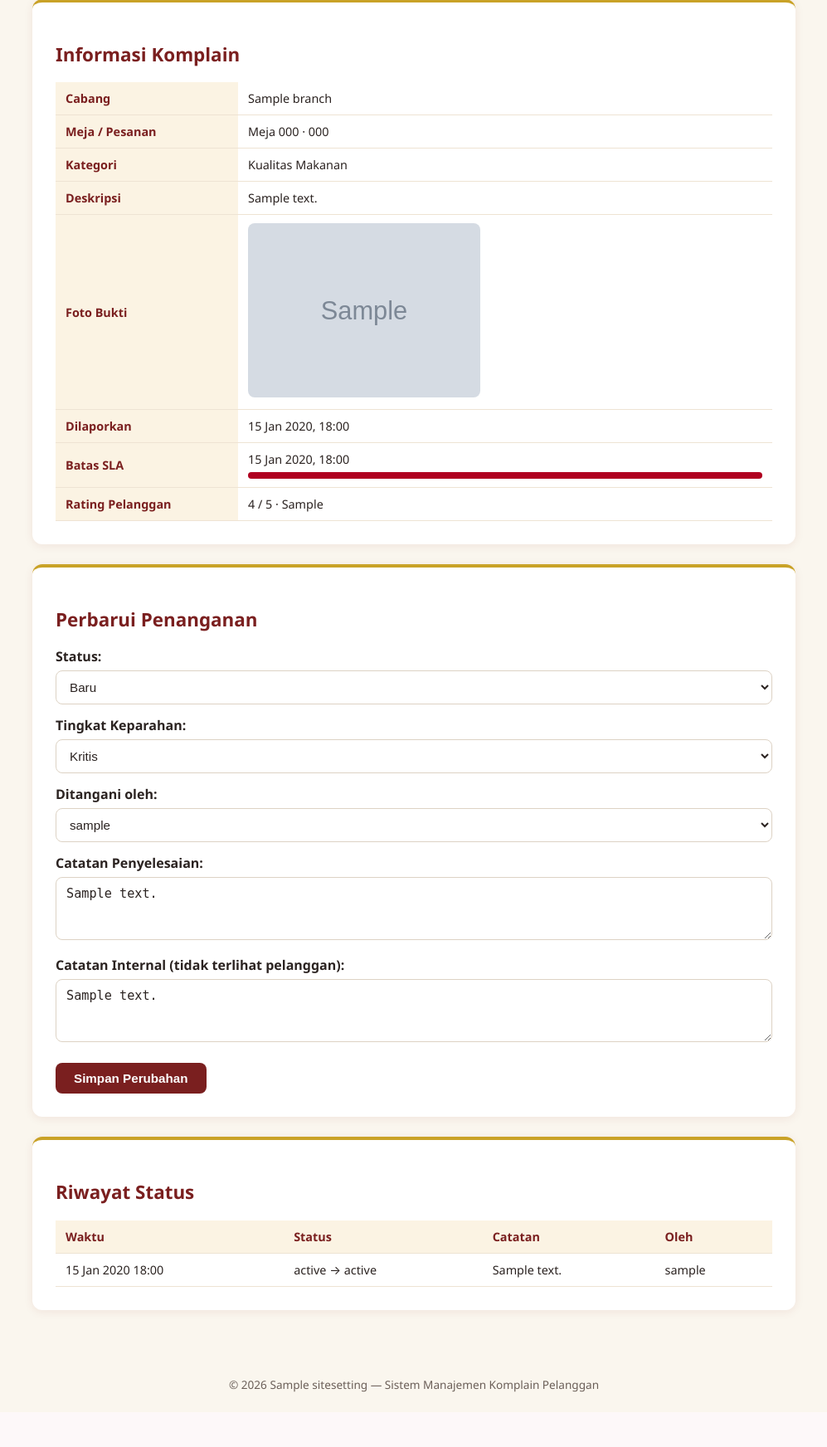
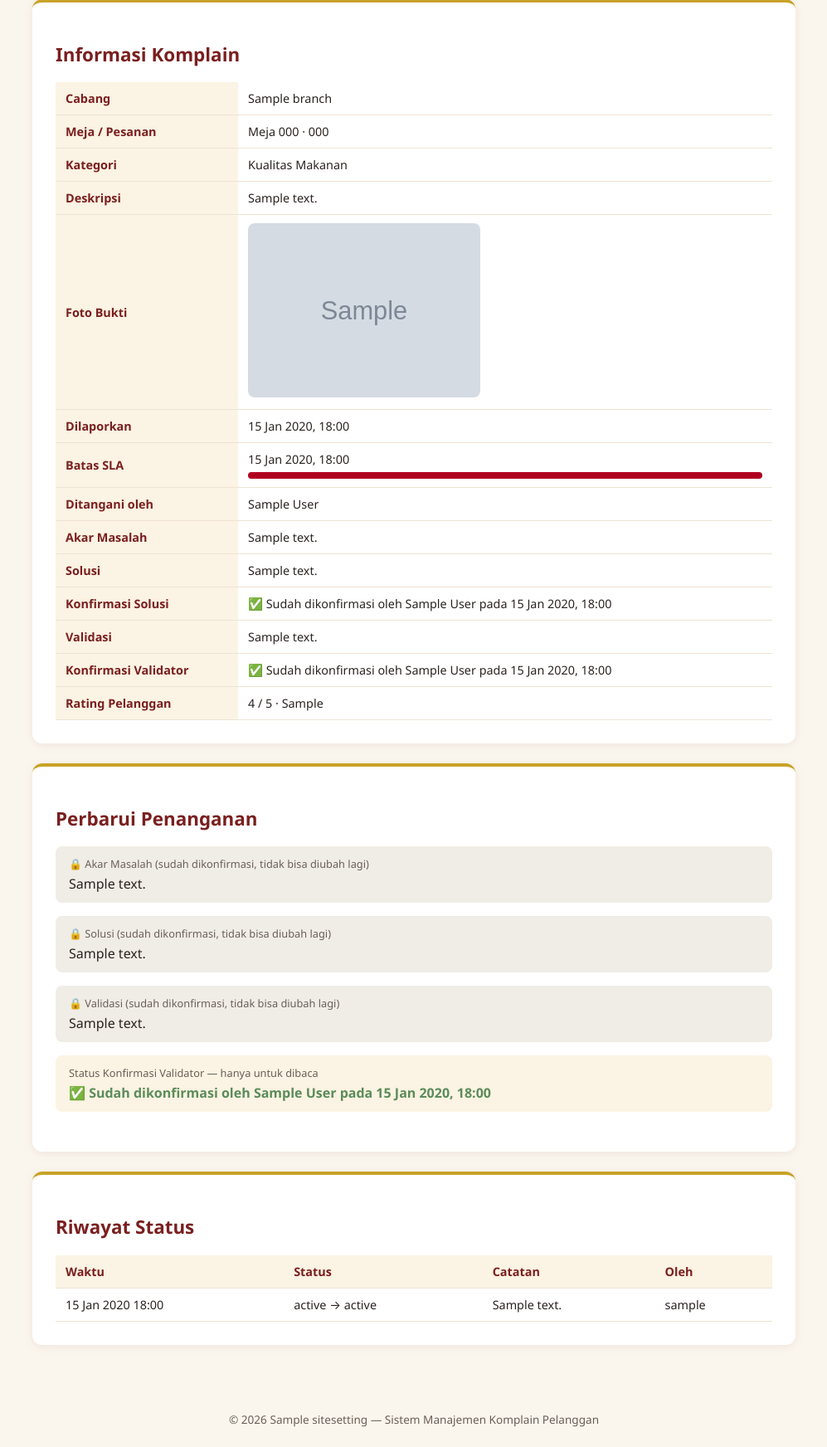
Before and after one commit to adi0541b/restaurant-complaints, a Django app: page /komplain/1/ in a window 1280 px wide. Shown: the part 386-2130 px from the top of the page at 83% size, without its empty margins (141-1138 px from the left). Before the commit the page ends 2064 px from the top, so only its background shows below. Run offline with Django 5.2, Linux system fonts and the light colour scheme; a user stored in the database is signed in; tables that the repository leaves empty hold one stand-in row (values such as "Sample post"); grey boxes marked "Sample" are stand-in pictures.

Commit message:
Tambah gerbang validasi 2 tahap, integrasi WhatsApp via Fonnte

```diff
--- a/complaints/admin.py
+++ b/complaints/admin.py
@@ -64,7 +64,10 @@ class ComplaintAdmin(admin.ModelAdmin):
             'fields': ('category', 'description', 'photo_evidence'),
         }),
         ('Penanganan', {
-            'fields': ('assigned_to', 'resolution_notes', 'internal_notes', 'sla_deadline', 'resolved_at'),
+            'fields': ('assigned_to', 'resolution_notes', 'internal_notes', 'solution_confirmed', 'validation_notes', 'sla_deadline', 'resolved_at'),
+        }),
+        ('Validasi', {
+            'fields': ('validated', 'validated_by', 'validated_at'),
         }),
         ('Kepuasan Pelanggan', {
             'fields': ('satisfaction_rating', 'satisfaction_feedback', 'rated_at'),
--- a/complaints/forms.py
+++ b/complaints/forms.py
@@ -77,33 +77,101 @@ class SatisfactionRatingForm(forms.ModelForm):
 
 
 class ComplaintUpdateForm(forms.ModelForm):
-    """Form untuk Staff/Manager memperbarui status & penanganan komplain."""
+    """Form memperbarui penanganan komplain. Field yang muncul & bisa diedit
+    tergantung PERAN user (profile) dan SEJAUH MANA data sudah terisi
+    (visibilitas bertahap, 2 gerbang konfirmasi Validator):
+
+    - Status & Tingkat Keparahan : hanya Staff Input Komplain
+    - Akar Masalah               : hanya Staff/PIC Cabang
+    - Solusi                     : hanya Staff/PIC Cabang, MUNCUL setelah
+                                    Akar Masalah terisi
+    - [Gerbang 1] Solusi Dikonfirmasi Validator : hanya Validator, MUNCUL
+                                    setelah Solusi terisi
+    - Validasi (teks)            : hanya Staff/PIC Cabang, MUNCUL setelah
+                                    Gerbang 1 dicentang Validator
+    - [Gerbang 2] Dikonfirmasi Validator : hanya Validator, MUNCUL setelah
+                                    Validasi (teks) terisi -> status Selesai
+    """
 
     class Meta:
         model = Complaint
         fields = [
-            'status', 'assigned_to', 'severity',
-            'resolution_notes', 'internal_notes',
+            'status', 'severity', 'resolution_notes', 'internal_notes',
+            'solution_confirmed', 'validation_notes', 'validated',
         ]
         widgets = {
             'status': forms.Select(attrs={'class': 'form-select'}),
-            'assigned_to': forms.Select(attrs={'class': 'form-select'}),
             'severity': forms.Select(attrs={'class': 'form-select'}),
             'resolution_notes': forms.Textarea(attrs={
                 'class': 'form-control', 'rows': 3,
-                'placeholder': 'Tindakan/solusi yang diberikan ke pelanggan'}),
+                'placeholder': 'Apa akar penyebab masalah ini?'}),
             'internal_notes': forms.Textarea(attrs={
                 'class': 'form-control', 'rows': 3,
-                'placeholder': 'Catatan internal, tidak terlihat oleh pelanggan'}),
+                'placeholder': 'Solusi/tindakan yang diberikan'}),
+            'solution_confirmed': forms.CheckboxInput(),
+            'validation_notes': forms.Textarea(attrs={
+                'class': 'form-control', 'rows': 3,
+                'placeholder': 'Catatan validasi (bukti/verifikasi bahwa solusi sudah diterapkan)'}),
+            'validated': forms.CheckboxInput(),
+        }
+        labels = {
+            'resolution_notes': 'Akar Masalah',
+            'internal_notes': 'Solusi',
+            'solution_confirmed': 'Centang: Solusi sudah benar (mengizinkan Staff mengisi Validasi)',
+            'validation_notes': 'Validasi',
+            'validated': 'Centang: Validasi sudah benar (menyelesaikan komplain)',
         }
 
     def __init__(self, *args, **kwargs):
-        branch = kwargs.pop('branch', None)
+        profile = kwargs.pop('profile', None)
         super().__init__(*args, **kwargs)
-        if branch is not None:
-            self.fields['assigned_to'].queryset = User.objects.filter(
-                staff_profile__branch=branch
-            )
+
+        sudah_dikonfirmasi = bool(self.instance and self.instance.validated)
+
+        # Status & Tingkat Keparahan: hanya Staff Input Komplain
+        if not (profile and profile.is_input_staff):
+            del self.fields['status']
+            del self.fields['severity']
+
+        # Akar Masalah: hanya Staff/PIC Cabang, DAN hanya selama belum dikonfirmasi
+        if not (profile and profile.is_staff_pic) or sudah_dikonfirmasi:
+            if 'resolution_notes' in self.fields:
+                del self.fields['resolution_notes']
+
+        # Solusi: hanya Staff/PIC Cabang, muncul setelah Akar Masalah terisi,
+        # DAN hanya selama belum dikonfirmasi
+        akar_masalah_sudah_terisi = bool(self.instance and self.instance.resolution_notes)
+        if 'internal_notes' in self.fields:
+            if not (profile and profile.is_staff_pic) or not akar_masalah_sudah_terisi or sudah_dikonfirmasi:
+                del self.fields['internal_notes']
+
+        # [Gerbang 1] Solusi Dikonfirmasi Validator: hanya Validator,
+        # muncul setelah Solusi terisi
+        solusi_sudah_terisi = bool(self.instance and self.instance.internal_notes)
+        if 'solution_confirmed' in self.fields:
+            if not (profile and profile.is_validator) or not solusi_sudah_terisi:
+                del self.fields['solution_confirmed']
+            elif self.instance.solution_confirmed:
+                self.fields['solution_confirmed'].disabled = True
+
+        # Validasi (teks): hanya Staff/PIC Cabang, muncul setelah Gerbang 1
+        # dicentang Validator, DAN hanya selama belum dikonfirmasi akhir
+        gerbang1_sudah_dicentang = bool(self.instance and self.instance.solution_confirmed)
+        if 'validation_notes' in self.fields:
+            if not (profile and profile.is_staff_pic) or not gerbang1_sudah_dicentang or sudah_dikonfirmasi:
+                del self.fields['validation_notes']
+
+        # [Gerbang 2] Dikonfirmasi Validator: hanya Validator, muncul setelah
+        # Validasi (teks) terisi
+        validasi_teks_sudah_terisi = bool(self.instance and self.instance.validation_notes)
+        if 'validated' in self.fields:
+            if not (profile and profile.is_validator) or not validasi_teks_sudah_terisi:
+                del self.fields['validated']
+            elif sudah_dikonfirmasi:
+                self.fields['validated'].disabled = True
+            elif self.instance.validated:
+                # Sudah pernah divalidasi -> kunci checkbox (tidak bisa dibatalkan lewat form)
+                self.fields['validated'].disabled = True
 
 
 # =============================================================================
--- a/complaints/templates/complaints/branch_list.html
+++ b/complaints/templates/complaints/branch_list.html
@@ -18,7 +18,7 @@
                 <td>{{ b.name }}</td>
                 <td>{{ b.code }}</td>
                 <td>{{ b.city.name|default:"-" }}</td>
-                <td>{{ b.manager.get_full_name|default:b.manager.username|default:"-" }}</td>
+                <td>{% if b.manager %}{{ b.manager.get_full_name|default:b.manager.username }}{% else %}-{% endif %}</td>
                 <td>{% if b.is_active %}✅{% else %}❌{% endif %}</td>
                 <td><a href="{% url 'complaints:branch_edit' b.pk %}" class="btn btn-outline">Edit</a></td>
             </tr>
--- a/complaints/templates/complaints/complaint_detail.html
+++ b/complaints/templates/complaints/complaint_detail.html
@@ -42,6 +42,32 @@
         <tr><th>Batas SLA</th><td>{{ complaint.sla_deadline|date:"d M Y, H:i" }}
             <div class="progress-bar-bg"><div class="progress-bar-fill {% if complaint.is_overdue %}overdue{% endif %}" style="width:{{ complaint.sla_progress_percent }}%;"></div></div>
         </td></tr>
+        <tr><th>Ditangani oleh</th><td>{% if complaint.assigned_to %}{{ complaint.assigned_to.get_full_name|default:complaint.assigned_to.username }}{% else %}-{% endif %}</td></tr>
+        {% if complaint.resolution_notes %}
+        <tr><th>Akar Masalah</th><td>{{ complaint.resolution_notes }}</td></tr>
+        {% endif %}
+        {% if complaint.internal_notes %}
+        <tr><th>Solusi</th><td>{{ complaint.internal_notes }}</td></tr>
+        {% endif %}
+        {% if complaint.internal_notes %}
+        <tr><th>Konfirmasi Solusi</th><td>
+            {% if complaint.solution_confirmed %}
+                ✅ Sudah dikonfirmasi oleh {% if complaint.solution_confirmed_by %}{{ complaint.solution_confirmed_by.get_full_name|default:complaint.solution_confirmed_by.username }}{% else %}-{% endif %} pada {{ complaint.solution_confirmed_at|date:"d M Y, H:i" }}
+            {% else %}
+                Belum dikonfirmasi
+            {% endif %}
+        </td></tr>
+        {% endif %}
+        {% if complaint.validation_notes %}
+        <tr><th>Validasi</th><td>{{ complaint.validation_notes }}</td></tr>
+        {% endif %}
+        <tr><th>Konfirmasi Validator</th><td>
+            {% if complaint.validated %}
+                ✅ Sudah dikonfirmasi oleh {% if complaint.validated_by %}{{ complaint.validated_by.get_full_name|default:complaint.validated_by.username }}{% else %}-{% endif %} pada {{ complaint.validated_at|date:"d M Y, H:i" }}
+            {% else %}
+                Belum dikonfirmasi
+            {% endif %}
+        </td></tr>
         {% if complaint.satisfaction_rating %}
         <tr><th>Rating Pelanggan</th><td>{{ complaint.satisfaction_rating }} / 5 &middot; {{ complaint.satisfaction_feedback|default:"-" }}</td></tr>
         {% endif %}
@@ -53,14 +79,65 @@
     <h2>Perbarui Penanganan</h2>
     <form method="post">
         {% csrf_token %}
-        {{ form.status.label_tag }}{{ form.status }}
-        {{ form.severity.label_tag }}{{ form.severity }}
-        {{ form.assigned_to.label_tag }}{{ form.assigned_to }}
-        {{ form.resolution_notes.label_tag }}{{ form.resolution_notes }}
-        {{ form.internal_notes.label_tag }}{{ form.internal_notes }}
+
+        {% if request.user.staff_profile.is_staff_pic and complaint.validated %}
+            <div style="background:#F0EDE6;border-radius:8px;padding:12px 16px;margin-bottom:16px;">
+                <div style="color:var(--text-muted);font-size:0.8rem;margin-bottom:4px;">🔒 Akar Masalah (sudah dikonfirmasi, tidak bisa diubah lagi)</div>
+                <div style="white-space:pre-wrap;">{{ complaint.resolution_notes }}</div>
+            </div>
+            <div style="background:#F0EDE6;border-radius:8px;padding:12px 16px;margin-bottom:16px;">
+                <div style="color:var(--text-muted);font-size:0.8rem;margin-bottom:4px;">🔒 Solusi (sudah dikonfirmasi, tidak bisa diubah lagi)</div>
+                <div style="white-space:pre-wrap;">{{ complaint.internal_notes }}</div>
+            </div>
+            <div style="background:#F0EDE6;border-radius:8px;padding:12px 16px;margin-bottom:16px;">
+                <div style="color:var(--text-muted);font-size:0.8rem;margin-bottom:4px;">🔒 Validasi (sudah dikonfirmasi, tidak bisa diubah lagi)</div>
+                <div style="white-space:pre-wrap;">{{ complaint.validation_notes }}</div>
+            </div>
+        {% endif %}
+
+        {% if request.user.staff_profile.is_validator and complaint.internal_notes %}
+            <div style="background:#FBF3E3;border-radius:8px;padding:12px 16px;margin-bottom:12px;">
+                <div style="color:var(--text-muted);font-size:0.8rem;margin-bottom:4px;">Solusi (diisi Staff Cabang) — hanya untuk dibaca</div>
+                <div style="white-space:pre-wrap;">{{ complaint.internal_notes }}</div>
+            </div>
+        {% endif %}
+
+        {% if request.user.staff_profile.is_validator and complaint.validation_notes %}
+            <div style="background:#FBF3E3;border-radius:8px;padding:12px 16px;margin-bottom:20px;">
+                <div style="color:var(--text-muted);font-size:0.8rem;margin-bottom:4px;">Validasi (diisi Staff Cabang) — hanya untuk dibaca</div>
+                <div style="white-space:pre-wrap;">{{ complaint.validation_notes }}</div>
+            </div>
+        {% endif %}
+
+        {% if request.user.staff_profile.is_staff_pic and complaint.internal_notes and not complaint.solution_confirmed %}
+            <div style="background:#FBF3E3;border-radius:8px;padding:12px 16px;margin-bottom:20px;">
+                <div style="color:var(--text-muted);font-size:0.8rem;margin-bottom:4px;">Status Konfirmasi Solusi — hanya untuk dibaca</div>
+                <div style="color:var(--text-muted);">Menunggu konfirmasi Solusi dari Validator. Kolom "Validasi" akan muncul setelah dikonfirmasi.</div>
+            </div>
+        {% endif %}
+
+        {% if request.user.staff_profile.is_staff_pic and complaint.solution_confirmed and complaint.validation_notes %}
+            <div style="background:#FBF3E3;border-radius:8px;padding:12px 16px;margin-bottom:20px;">
+                <div style="color:var(--text-muted);font-size:0.8rem;margin-bottom:4px;">Status Konfirmasi Validator — hanya untuk dibaca</div>
+                {% if complaint.validated %}
+                    <div style="color:var(--success);font-weight:600;">
+                        ✅ Sudah dikonfirmasi{% if complaint.validated_by %} oleh {{ complaint.validated_by.get_full_name|default:complaint.validated_by.username }}{% endif %}{% if complaint.validated_at %} pada {{ complaint.validated_at|date:"d M Y, H:i" }}{% endif %}
+                    </div>
+                {% else %}
+                    <div style="color:var(--text-muted);">Menunggu konfirmasi akhir dari Validator. Status akan otomatis berubah menjadi "Selesai" setelah dikonfirmasi.</div>
+                {% endif %}
+            </div>
+        {% endif %}
+
+        {% for field in form %}
+            {{ field.label_tag }}{{ field }}
+            {% if field.help_text %}<p style="color:var(--text-muted);font-size:0.85rem;margin-top:-4px;">{{ field.help_text }}</p>{% endif %}
+        {% endfor %}
+        {% if form.fields %}
         <div style="margin-top:20px;">
             <button type="submit" class="btn btn-primary">Simpan Perubahan</button>
         </div>
+        {% endif %}
     </form>
 </div>
 {% endif %}
--- a/complaints/views.py
+++ b/complaints/views.py
@@ -304,22 +304,66 @@ def complaint_detail(request, pk):
     profile = getattr(request.user, 'staff_profile', None)
 
     if request.method == 'POST':
-        form = ComplaintUpdateForm(request.POST, instance=complaint, branch=complaint.branch)
+        # Simpan kondisi SEBELUM form memodifikasi instance, untuk mendeteksi
+        # transisi "baru pertama kali terisi" secara akurat.
+        was_resolution_filled = bool(complaint.resolution_notes)
+        was_internal_filled = bool(complaint.internal_notes)
+        was_solution_confirmed = complaint.solution_confirmed
+        was_validated = complaint.validated
+
+        form = ComplaintUpdateForm(request.POST, instance=complaint, profile=profile)
         if form.is_valid():
             updated = form.save(commit=False)
-            if updated.status == Complaint.Status.SELESAI and not updated.resolved_at:
-                updated.resolved_at = timezone.now()
+
+            # "Ditangani oleh" otomatis terisi siapapun yang menyimpan perubahan.
+            if profile is not None:
+                updated.assigned_to = request.user
+
+            # Transisi status otomatis: Staff mengisi Akar Masalah -> Ditinjau
+            if profile and profile.is_staff_pic:
+                if updated.resolution_notes and not was_resolution_filled:
+                    updated.status = Complaint.Status.DITINJAU
+                # Staff mengisi Solusi -> Diproses
+                if updated.internal_notes and not was_internal_filled:
+                    updated.status = Complaint.Status.DIPROSES
+
+            # [Gerbang 1] Validator mencentang "Solusi sudah benar" -> TIDAK
+            # mengubah status, hanya membuka akses Staff untuk mengisi Validasi.
+            if profile and profile.is_validator:
+                if updated.solution_confirmed and not was_solution_confirmed:
+                    updated.solution_confirmed_by = request.user
+                    updated.solution_confirmed_at = timezone.now()
+
+            # [Gerbang 2] Validator mencentang "Validasi sudah benar" -> Selesai
+            if profile and profile.is_validator:
+                if updated.validated and not was_validated:
+                    updated.status = Complaint.Status.SELESAI
+                    updated.resolved_at = timezone.now()
+                    updated.validated_by = request.user
+                    updated.validated_at = timezone.now()
+
+            # Pengaman: status HARUS "Selesai" setiap kali validated=True tersimpan,
+            # supaya tidak pernah "nyangkut" di status lain karena urutan aksi yang tidak biasa.
+            if updated.validated:
+                updated.status = Complaint.Status.SELESAI
+                if not updated.resolved_at:
+                    updated.resolved_at = timezone.now()
+
             updated.save()
             messages.success(request, f'Komplain {complaint.code} berhasil diperbarui.')
             return redirect('complaints:complaint_detail', pk=pk)
     else:
-        form = ComplaintUpdateForm(instance=complaint, branch=complaint.branch)
+        form = ComplaintUpdateForm(instance=complaint, profile=profile)
+
+    show_penanganan_card = bool(form.fields) or (
+        profile and complaint.internal_notes and (profile.is_validator or profile.is_staff_pic)
+    )
 
     context = {
         'complaint': complaint,
         'form': form,
         'timeline': complaint.timeline.all(),
-        'can_edit': profile is not None,
+        'can_edit': show_penanganan_card,
     }
     return render(request, 'complaints/complaint_detail.html', context)
 
```
Also changed, not shown: complaints/management/commands/seed_demo_data.py (+15 -0 lines), complaints/models.py (+31 -3 lines), complaints/signals.py (+17 -6 lines), complaints/migrations/0004_complaint_validated_complaint_validated_at_and_more.py (added), complaints/migrations/0005_complaint_validation_notes_alter_complaint_validated.py (added), complaints/migrations/0006_complaint_solution_confirmed_and_more.py (added), 1 other file.
